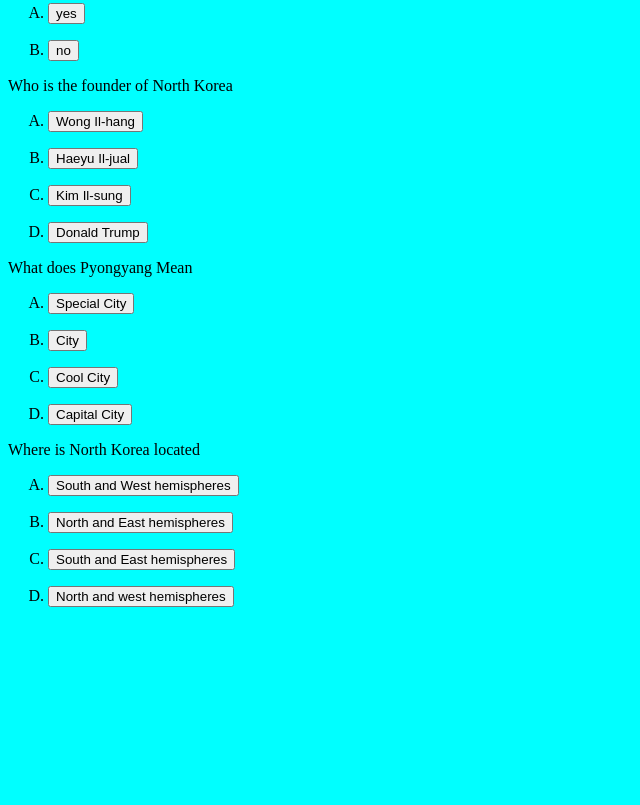
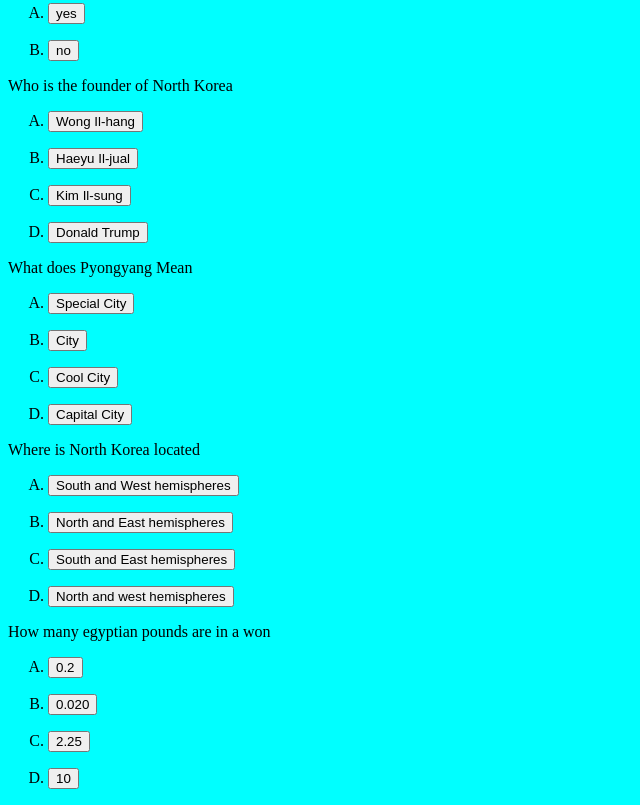
Before and after one commit to EnglishNKPROG/EnglishNKPROG.github.io, a plain HTML site: page Quiz.html in a window 1280 px wide. Shown: the part 619-1424 px from the top of the page, without its empty margins (0-640 px from the left). Before the commit the page ends 1242 px from the top, so only its background shows below. Drawn offline with Linux system fonts and the light colour scheme.

Commit message:
Update Quiz.html

```diff
--- a/Quiz.html
+++ b/Quiz.html
@@ -54,5 +54,12 @@
 <li><p><a href="Wrong.html"><button>South and East hemispheres</button></a>
 <li><p><a href="Wrong.html"><button>North and west hemispheres</button></a>
     </ol>
+  <p style = "font-size : 28 px">How many egyptian pounds are in a won</p>
+   <ol type = "A">
+<li><p><a href="Wrong.html"><button>0.2</button></a>
+<li><p><a href="correct.html"><button>0.020</button></a>
+<li><p><a href="Wrong.html"><button>2.25</button></a>
+<li><p><a href="Wrong.html"><button>10</button></a>
+    </ol>
      </body>
      </html>
```
